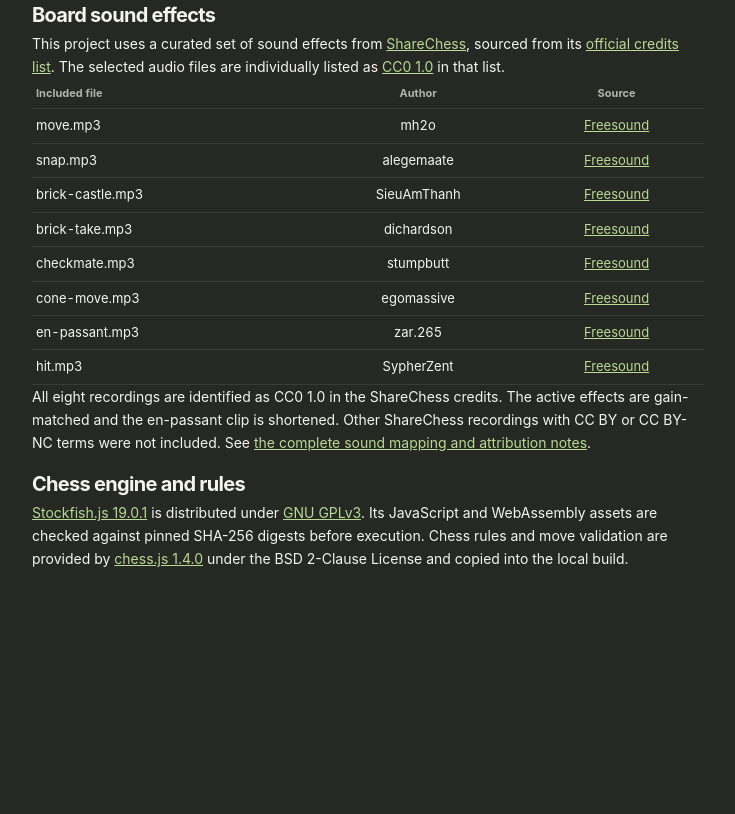
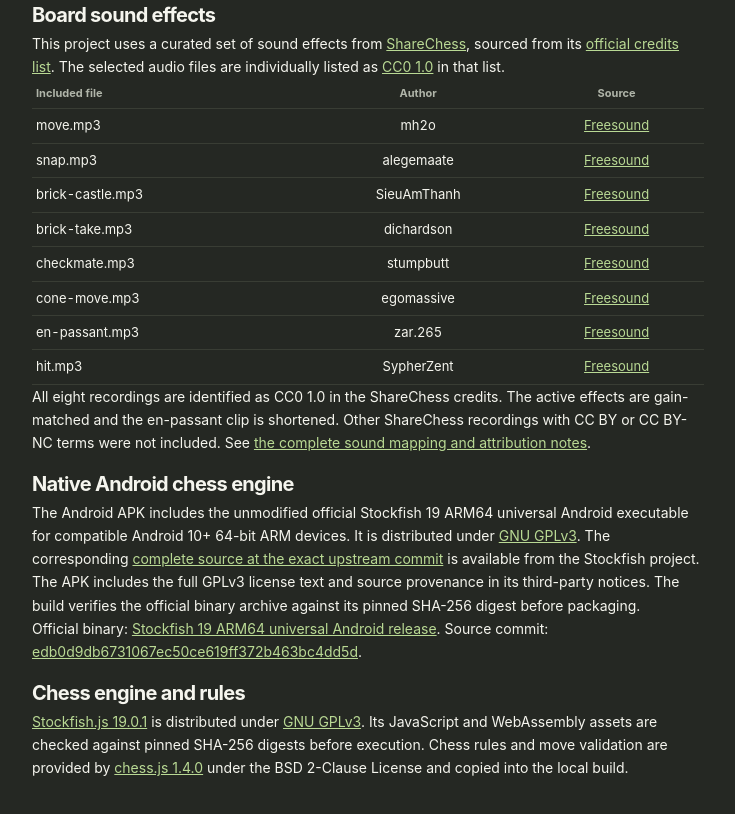
Before and after one commit to felipinhobxd/FreeChessAnalysis, a website: page dist/notices.html in a window 1280 px wide. Shown: the part 378-1192 px from the top of the page, without its empty margins (272-1007 px from the left). Before the commit the page ends 1012 px from the top, so only its background shows below. Drawn offline with Linux system fonts and the light colour scheme.

Commit message:
Credit official native Stockfish binary on the website license page

```diff
--- a/dist/notices.html
+++ b/dist/notices.html
@@ -34,6 +34,9 @@
       </tbody>
     </table>
     <p>All eight recordings are identified as CC0 1.0 in the ShareChess credits. The active effects are gain-matched and the en-passant clip is shortened. Other ShareChess recordings with CC BY or CC BY-NC terms were not included. See <a href="/sounds/sharechess/README.md">the complete sound mapping and attribution notes</a>.</p>
+    <h2>Native Android chess engine</h2>
+    <p>The Android APK includes the unmodified official Stockfish 19 ARM64 universal Android executable for compatible Android 10+ 64-bit ARM devices. It is distributed under <a href="https://www.gnu.org/licenses/gpl-3.0.html">GNU GPLv3</a>. The corresponding <a href="https://github.com/official-stockfish/Stockfish/tree/edb0d9db6731067ec50ce619ff372b463bc4dd5d">complete source at the exact upstream commit</a> is available from the Stockfish project. The APK includes the full GPLv3 license text and source provenance in its third-party notices. The build verifies the official binary archive against its pinned SHA-256 digest before packaging.</p>
+    <p>Official binary: <a href="https://github.com/official-stockfish/Stockfish/releases/tag/sf_19">Stockfish 19 ARM64 universal Android release</a>. Source commit: <a href="https://github.com/official-stockfish/Stockfish/commit/edb0d9db6731067ec50ce619ff372b463bc4dd5d">edb0d9db6731067ec50ce619ff372b463bc4dd5d</a>.</p>
     <h2>Chess engine and rules</h2>
     <p><a href="https://github.com/nmrugg/stockfish.js">Stockfish.js 19.0.1</a> is distributed under <a href="https://www.gnu.org/licenses/gpl-3.0.html">GNU GPLv3</a>. Its JavaScript and WebAssembly assets are checked against pinned SHA-256 digests before execution. Chess rules and move validation are provided by <a href="https://github.com/jhlywa/chess.js">chess.js 1.4.0</a> under the BSD 2-Clause License and copied into the local build.</p>
   </main>
```
